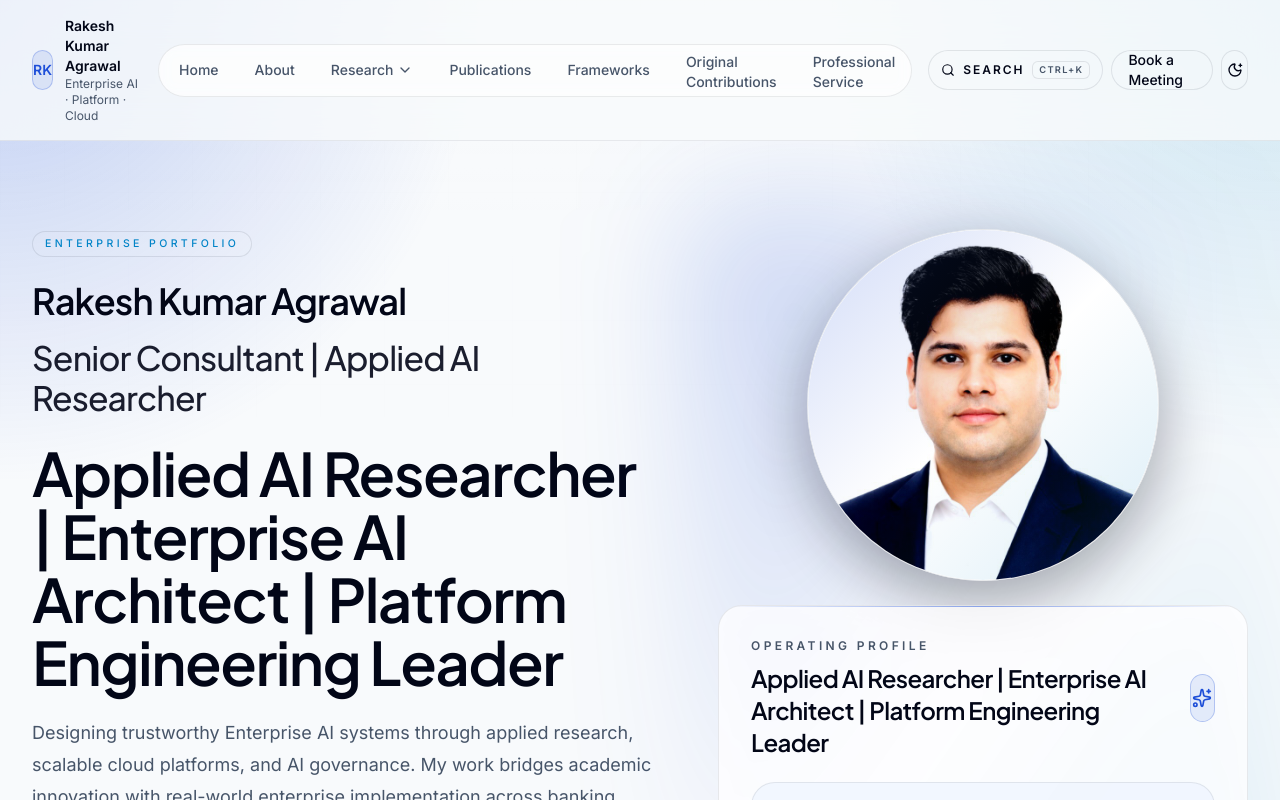
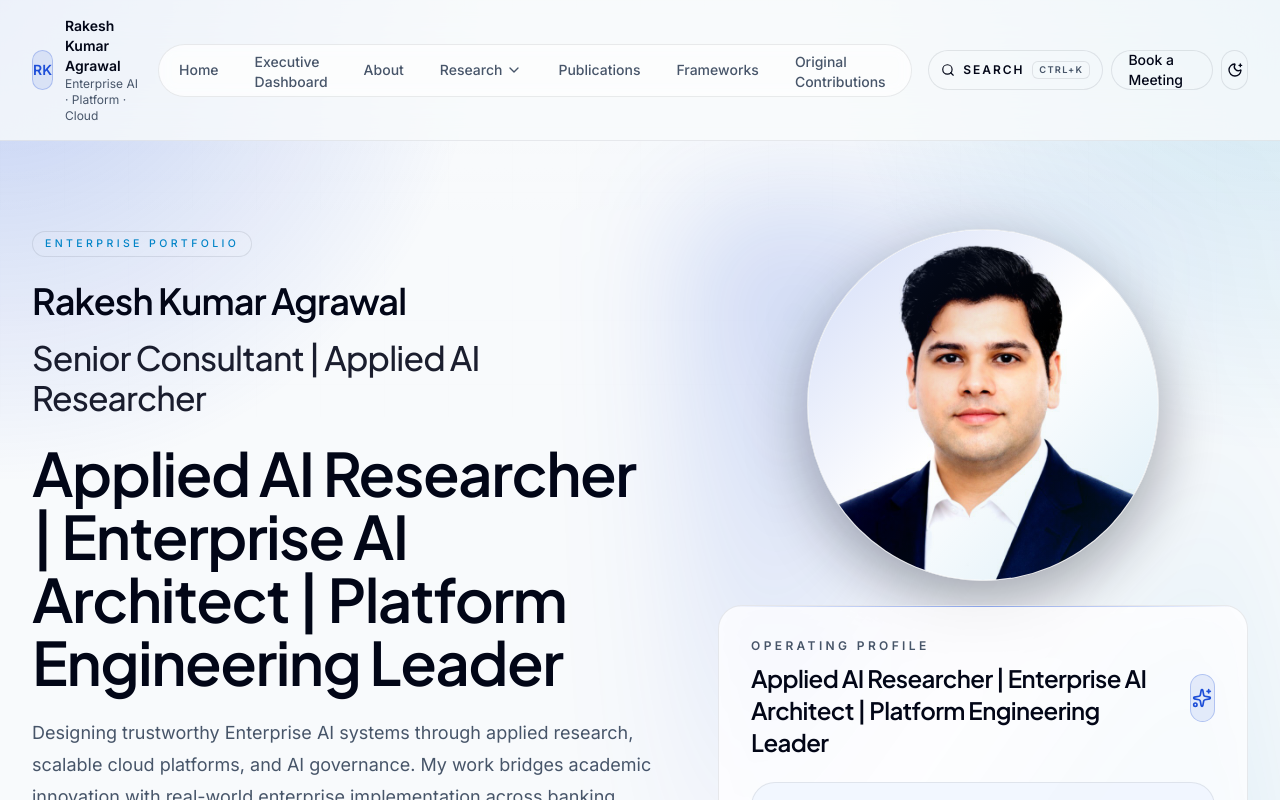
Before and after one commit to RakeshKumarAgrawal/RakeshKumarAgrawal.github.io, a Next.js app: page / in a window 1280 px wide. Shown: the top 800 px of the page. Built offline with nearby package versions, Linux system fonts and the light colour scheme.

Commit message:
fix(routing): resolve research, projects, and ecosystem navigation

```diff
--- /dev/null
+++ b/src/app/ecosystem/page.tsx
@@ -0,0 +1,2 @@
+export { metadata } from "@/app/knowledge-graph/page";
+export { default } from "@/app/knowledge-graph/page";
--- a/src/data/navigation.ts
+++ b/src/data/navigation.ts
@@ -17,10 +17,11 @@ export type NavigationGroup = {
 
 export const navigation: readonly NavigationGroup[] = [
   { label: "Home", href: "/#home" },
+  { label: "Executive Dashboard", href: "/executive-dashboard" },
   { label: "About", href: "/about" },
   {
     label: "Research",
-    href: "/research",
+    href: "/research/",
     children: [
       { label: "Research Hub", href: "/research" },
       { label: "Publications Library", href: "/publications" },
@@ -48,7 +49,7 @@ export const navigation: readonly NavigationGroup[] = [
   { label: "Achievements", href: "/professional-certifications" },
   {
     label: "Ecosystem",
-    href: "/knowledge-graph",
+    href: "/ecosystem/",
     children: [
       { label: "Knowledge Graph", href: "/knowledge-graph" },
       { label: "Dashboard", href: "/dashboard" },
@@ -58,7 +59,7 @@ export const navigation: readonly NavigationGroup[] = [
   },
   {
     label: "Projects",
-    href: "/original-contributions",
+    href: "/projects/",
     children: [
       { label: "Enterprise Digital Brain", href: "/original-contributions" },
       { label: "Enterprise AI Governance Framework", href: "/frameworks/enterprise-ai-governance-framework" },
```
